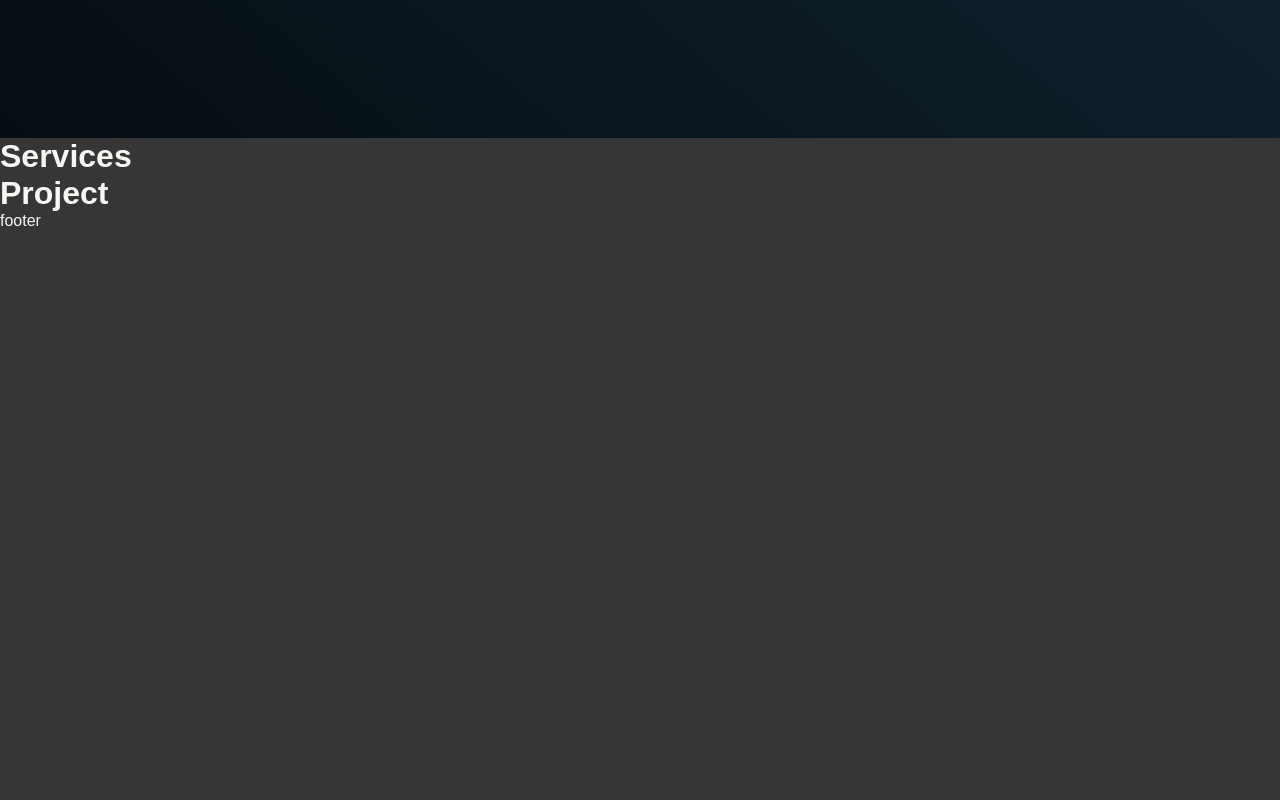
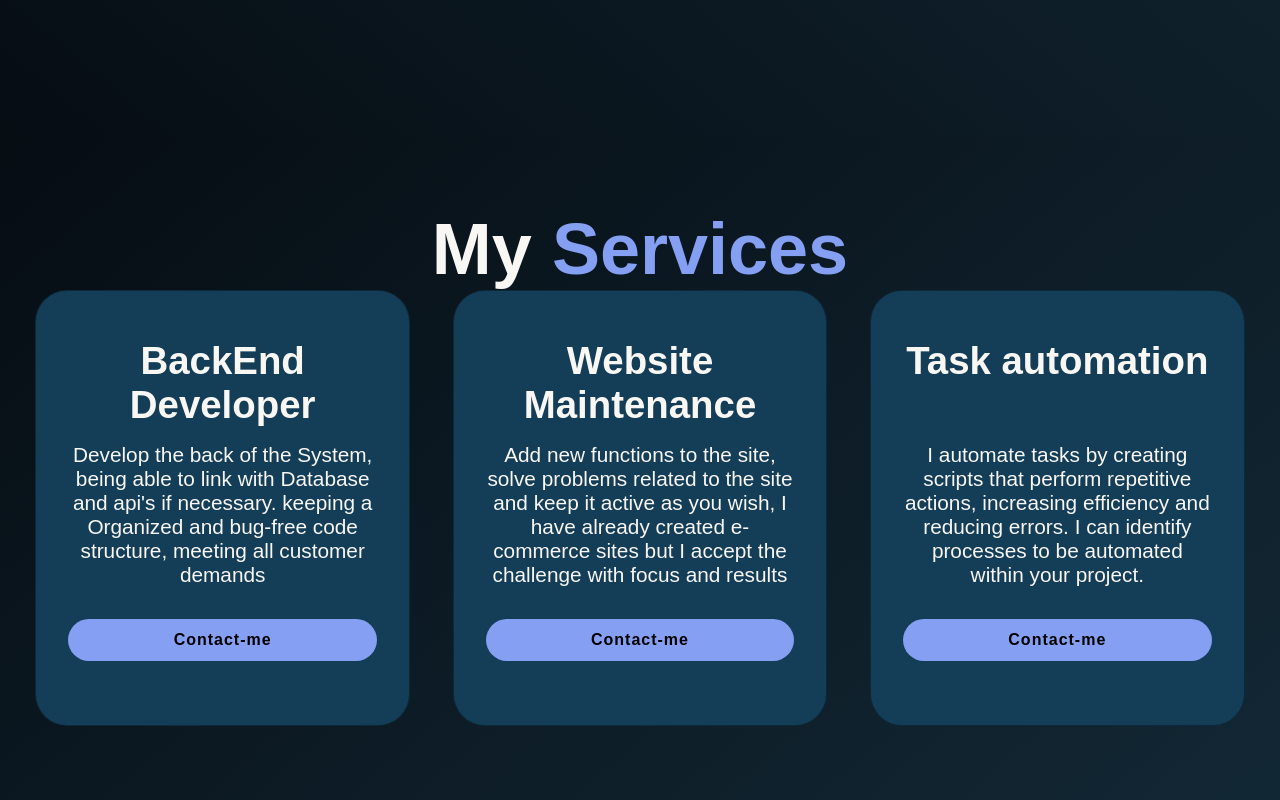
Before and after one commit to sidneyjfg/ReactPortfolio, a React (Create React App) app: page / in a window 1280 px wide. Shown: the part 1520-2320 px from the top of the page. Before the commit the page ends 1750 px from the top, so only its background shows below. Built offline with nearby package versions, Linux system fonts and the light colour scheme.

Commit message:
Adding modifications about services page

```diff
--- a/package.json
+++ b/package.json
@@ -10,8 +10,8 @@
     "json-server": "^1.0.0-alpha.23",
     "react": "^18.2.0",
     "react-dom": "^18.2.0",
-    "react-icons": "^5.0.1",
-    "react-router-dom": "^6.22.3",
+    "react-icons": "^5.1.0",
+    "react-router-dom": "^6.23.0",
     "react-scripts": "5.0.1",
     "typed.js": "^2.1.0",
     "uuid": "^9.0.1",
--- a/src/Components/Pages/About.js
+++ b/src/Components/Pages/About.js
@@ -16,7 +16,7 @@ function About() {
           </div>
           <div className="about-col-2">
             <h1 className="heading">About <span>Me</span></h1>
-            <p align="justify">Sidney, 20 years old, Information Systems student at PUC Minas. Passionate about
+            <p align="justify">Sidney, 20 years old, Information Systems student at University Positivo (UP). Passionate about
               technology, he dedicates his free time to this area. Proactive and looking for challenges and opportunities
               to grow professionally. He aims to work on innovative projects and in the future combine travel with work,
               automating his home with artificial intelligence. Sociable, enjoys spending time with friends and family,
--- a/src/Components/Pages/Service.js
+++ b/src/Components/Pages/Service.js
@@ -1,5 +1,46 @@
-function Services(){
-    return <h1> Services</h1>
-}
+function Services() {
+    return (
+      <div className="services" id="service">
+        <h2 className="heading">
+          My<span> Services</span>
+        </h2>
 
-export default Services
+        <div className="services-content">
+          <div className="services-box">
+            <i className="bx bx-code-curly" style={{ fontSize: '1.5em', color: 'green' }}></i>
+            <h3> BackEnd Developer</h3>
+            <p>
+              Develop the back of the System, being able to link with Database and api's if necessary. keeping a Organized and bug-free code structure, meeting all customer demands
+            </p>
+            <a href="https://wa.link/sjpipp" className="btn-more">
+              <i className="bx bxl-whatsapp" style={{ fontSize: '1.5em', color: 'green' }}></i> Contact-me
+            </a>
+          </div>
+
+          <div className="services-box">
+            <i className="bx bx-wrench" style={{ fontSize: '1.5em', color: 'green' }}></i>
+            <h3> Website Maintenance</h3>
+            <p>
+              Add new functions to the site, solve problems related to the site and keep it active as you wish, I have already created e-commerce sites but I accept the challenge with focus and results
+            </p>
+            <a href="https://wa.link/sjpipp" className="btn-more">
+              <i className="bx bxl-whatsapp" style={{ fontSize: '1.5em', color: 'green' }}></i> Contact-me
+            </a>
+          </div>
+
+          <div className="services-box">
+            <i className="bx bx-code-alt" style={{ fontSize: '1.5em', color: 'green' }}></i>
+            <h3>Task automation</h3>
+            <p>
+              I automate tasks by creating scripts that perform repetitive actions, increasing efficiency and reducing errors. I can identify processes to be automated within your project.
+            </p>
+            <a href="https://wa.link/sjpipp" className="btn-more">
+              <i className="bx bxl-whatsapp" style={{ fontSize: '1.5em', color: 'green' }}></i> Contact-me
+            </a>
+          </div>
+        </div>
+      </div>
+    );
+  }
+
+  export default Services;
--- a/src/index.css
+++ b/src/index.css
@@ -48,6 +48,11 @@ html, body, #root{
   border: 1px solid #797D89;
 }
 
+.heading {
+  text-align: center;
+  font-size: 4.5rem;
+}
+
 .heading span {
   align-items: center;
   color: rgb(133, 160, 242, 95);
@@ -60,7 +65,7 @@ html, body, #root{
   width: 100%;
   justify-content: space-between;
   height: 100vh;
-  /*background: url(./img/background.png) no-repeat;*/
+  background: url(./img/background.png) no-repeat;
   background-size: cover;
   background-position: center;
   display: flex;
@@ -221,3 +226,68 @@ html, body, #root{
 .tab-contents.active-tab {
   display: block;
 }
+
+
+/*Services page*/
+
+#service {
+  padding-top: 70px ;
+  background: linear-gradient(-40deg, #142B39, #060D13);
+  padding-bottom: 300px;
+  /* Adicionar mais espaço no final da seção */
+  height: auto;
+  /* Tornar a altura automática para se adaptar ao conteúdo */
+}
+
+.services h2 {
+  text-align: center;
+
+}
+
+.services-content {
+  display: flex;
+  justify-content: space-around; /* Distribute items evenly along the main axis */
+  align-items: stretch; /* Stretch items to fill the container height */
+  flex-wrap: wrap;
+  gap: 2rem;
+  margin: 0px 30px;
+}
+
+.services-box {
+  width: calc(33.33% - 2rem); /* Calculate width for three items with gap between them */
+  background-color: #143d57;
+  padding: 3rem 2rem 4rem;
+  border-radius: 2rem;
+  text-align: center;
+  border: .1rem solid #00000057;
+  transition: 0.5s ease;
+  display: flex;
+  flex-direction: column;
+}
+
+.services-box .btn-more {
+  justify-content: center;
+  margin-top: auto; /* Alinhar o botão ao final do card */
+}
+
+.services-content .services-box:hover {
+  border-color: rgb(133, 160, 242, 95);
+  transform: scale(1.02);
+}
+
+.services-box i {
+  font-size: 7rem;
+  color: rgb(133, 160, 242, 95);
+}
+.services-box h3,
+.services-box p {
+  flex: 1; /* Distribuir o espaço igualmente entre o título e o parágrafo */
+}
+.services-box h3 {
+  font-size: 2.4rem;
+}
+
+.services-box p {
+  font-size: 1.3rem;
+  margin: 1rem 0 2rem;
+}
```
Also changed, not shown: 2 other files (tests, documents, lock files or other folders).
